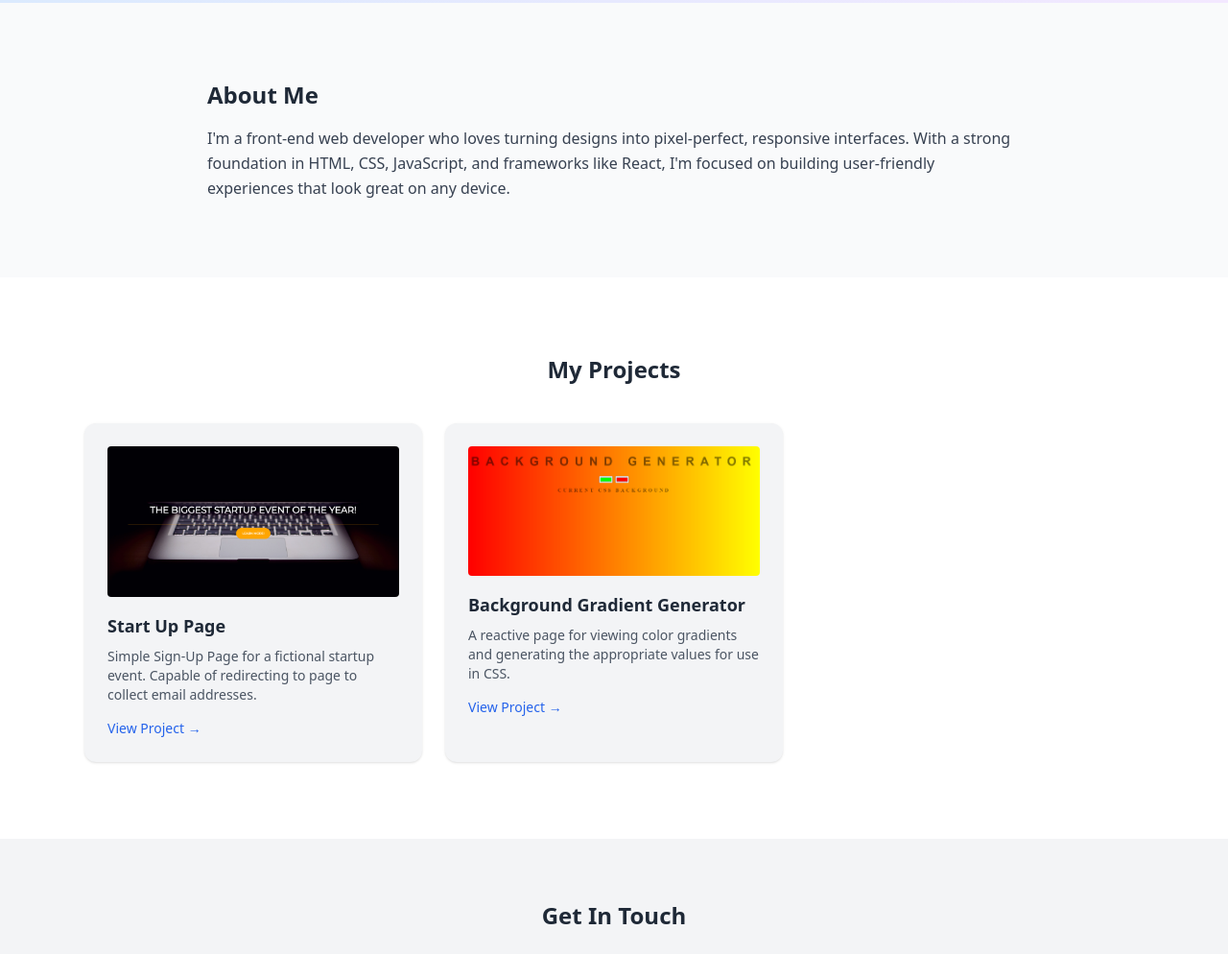
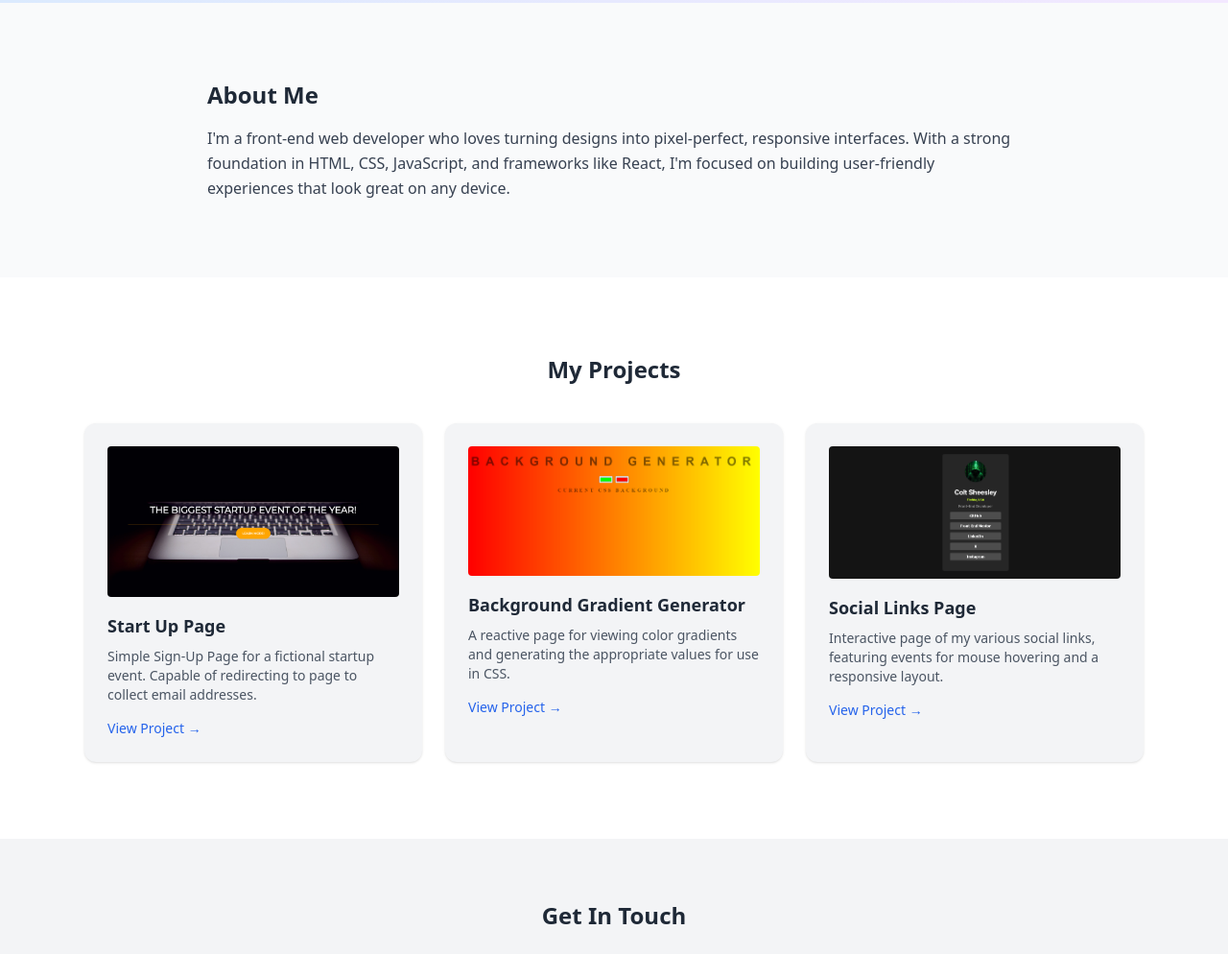
Before and after one commit to Xerver8694/portfolio-website, a plain HTML site: page index.html in a window 1280 px wide. Shown: the part 377-1371 px from the top of the page at 96% size. Drawn offline with nearby package versions, Linux system fonts and the light colour scheme.

Commit message:
Added Social Links Page Project

```diff
--- a/index.html
+++ b/index.html
@@ -57,6 +57,12 @@
           <p class="text-sm text-gray-600 mb-3">A reactive page for viewing color gradients and generating the appropriate values for use in CSS.</p>
           <a href="https://xerver8694.github.io/background-generator/" class="text-blue-600 hover:underline text-sm">View Project →</a>
         </div>
+        <div class="bg-gray-100 p-6 rounded-xl shadow hover:shadow-lg transition">
+          <img src="social_links_page.png" alt="Project Title" class="rounded mb-4">
+          <h4 class="text-lg font-bold mb-2">Social Links Page</h4>
+          <p class="text-sm text-gray-600 mb-3">Interactive page of my various social links, featuring events for mouse hovering and a responsive layout.</p>
+          <a href="https://xerver8694.github.io/social_links_profile/" class="text-blue-600 hover:underline text-sm">View Project →</a>
+        </div>
       </div>
     </div>
   </section>
```
Also changed, not shown: social_links_page.png (added).
